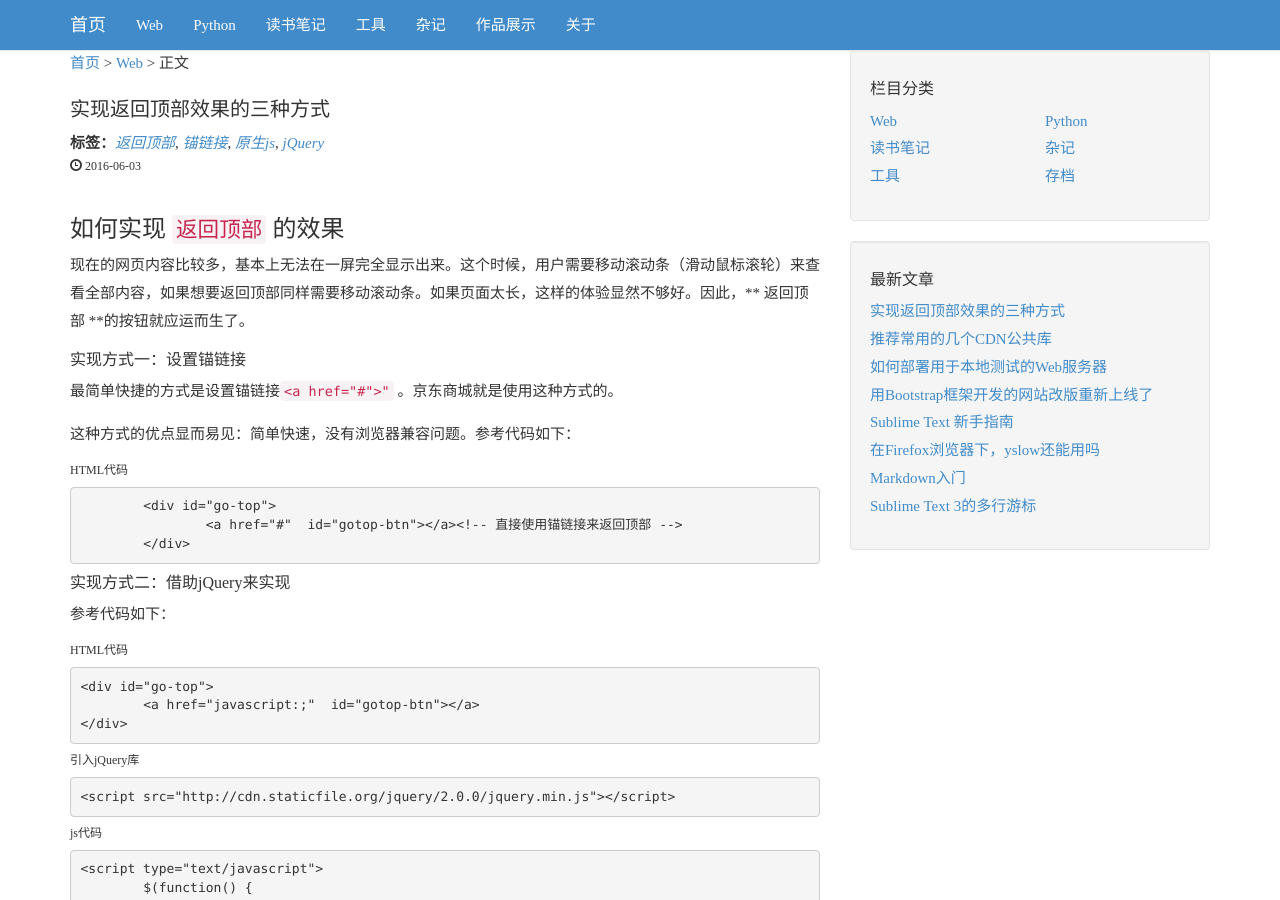
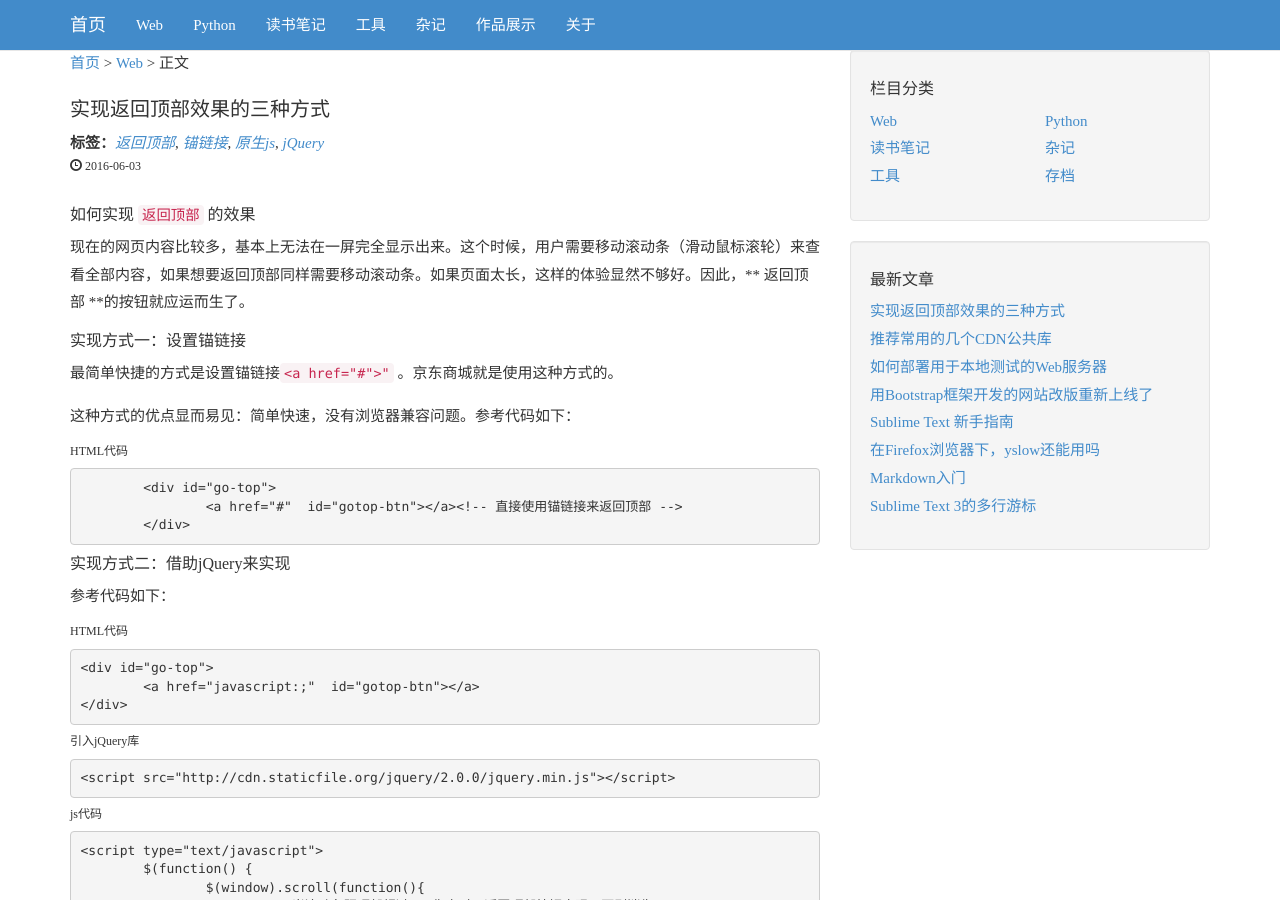
Before and after one commit to frankwang0909/blog_v1.0, a Jekyll site: the page built from _posts/2016-06-03-实现返回顶部效果的三种方式.md, in a window 1280 px wide and 900 px high. Built offline with Jekyll 4.4.1, drawn with Linux system fonts in a browser that asks for light colours; nearby versions of some CDN libraries.

Commit message:
修改排版

```diff
--- a/_posts/2016-06-03-实现返回顶部效果的三种方式.md
+++ b/_posts/2016-06-03-实现返回顶部效果的三种方式.md
@@ -5,13 +5,14 @@ title:  "实现返回顶部效果的三种方式"
 tags: [返回顶部,锚链接,原生js, jQuery]
 ---
 
-### 如何实现 `返回顶部` 的效果
+#### 如何实现 `返回顶部` 的效果
 现在的网页内容比较多，基本上无法在一屏完全显示出来。这个时候，用户需要移动滚动条（滑动鼠标滚轮）来查看全部内容，如果想要返回顶部同样需要移动滚动条。如果页面太长，这样的体验显然不够好。因此，** 返回顶部 **的按钮就应运而生了。
 
 #### 实现方式一：设置锚链接
 最简单快捷的方式是设置锚链接`<a href="#">"` 。京东商城就是使用这种方式的。
 
 这种方式的优点显而易见：简单快速，没有浏览器兼容问题。参考代码如下：
+
 ###### HTML代码
 		<div id="go-top">
 			<a href="#"  id="gotop-btn"></a><!-- 直接使用锚链接来返回顶部 -->
@@ -20,6 +21,7 @@ tags: [返回顶部,锚链接,原生js, jQuery]
 #### 实现方式二：借助jQuery来实现
 
 参考代码如下：
+
 ###### HTML代码
 	<div id="go-top">
 		<a href="javascript:;"  id="gotop-btn"></a>
@@ -49,6 +51,7 @@ tags: [返回顶部,锚链接,原生js, jQuery]
 
 #### 实现方式三：通过原生JavaScript来动态操作。
 需要用到以下知识
+
 ##### DOM 操作：
 1. 根据ID获取元素：document.getElementById
 2. 滚动条的数值，可读写：document.documentElment.scrollTop
@@ -63,6 +66,7 @@ tags: [返回顶部,锚链接,原生js, jQuery]
 2. clearInterval() 关闭定时器，需要传两个参数。
 
 参考代码：
+
 ###### HTML代码
 	<div id="go-top">
 		<a href="javascript:;"  id="gotop-btn"></a>
```
